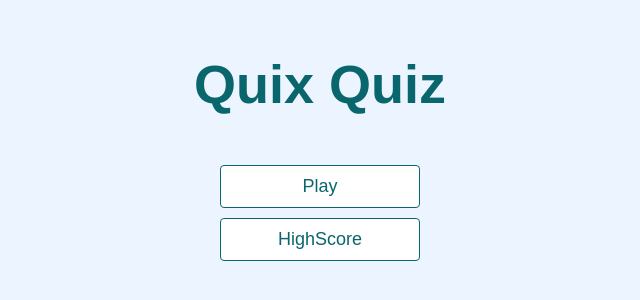
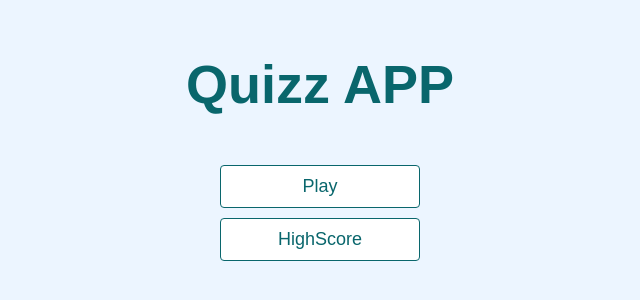
Before and after one commit to Krishnabot/Quizz-App, a website built with webpack: page src/index.html in a window 1280 px wide. Shown: the part 238-538 px from the top of the page, without its empty margins (320-960 px from the left). Built offline with nearby package versions, Linux system fonts and the light colour scheme.

```diff
--- a/src/index.html
+++ b/src/index.html
@@ -8,7 +8,7 @@
 <body>
     <div class="container">
         <div id="home" class="flex-center flex-column">
-            <h1> Quix Quiz</h1>
+            <h1>Quizz APP</h1>
             <a class="btn hover-class" href="game.html">Play</a>
             <a class="btn hover-class" href="./views/partials/highscrore.html" target="_blank">HighScore</a>
 
```
